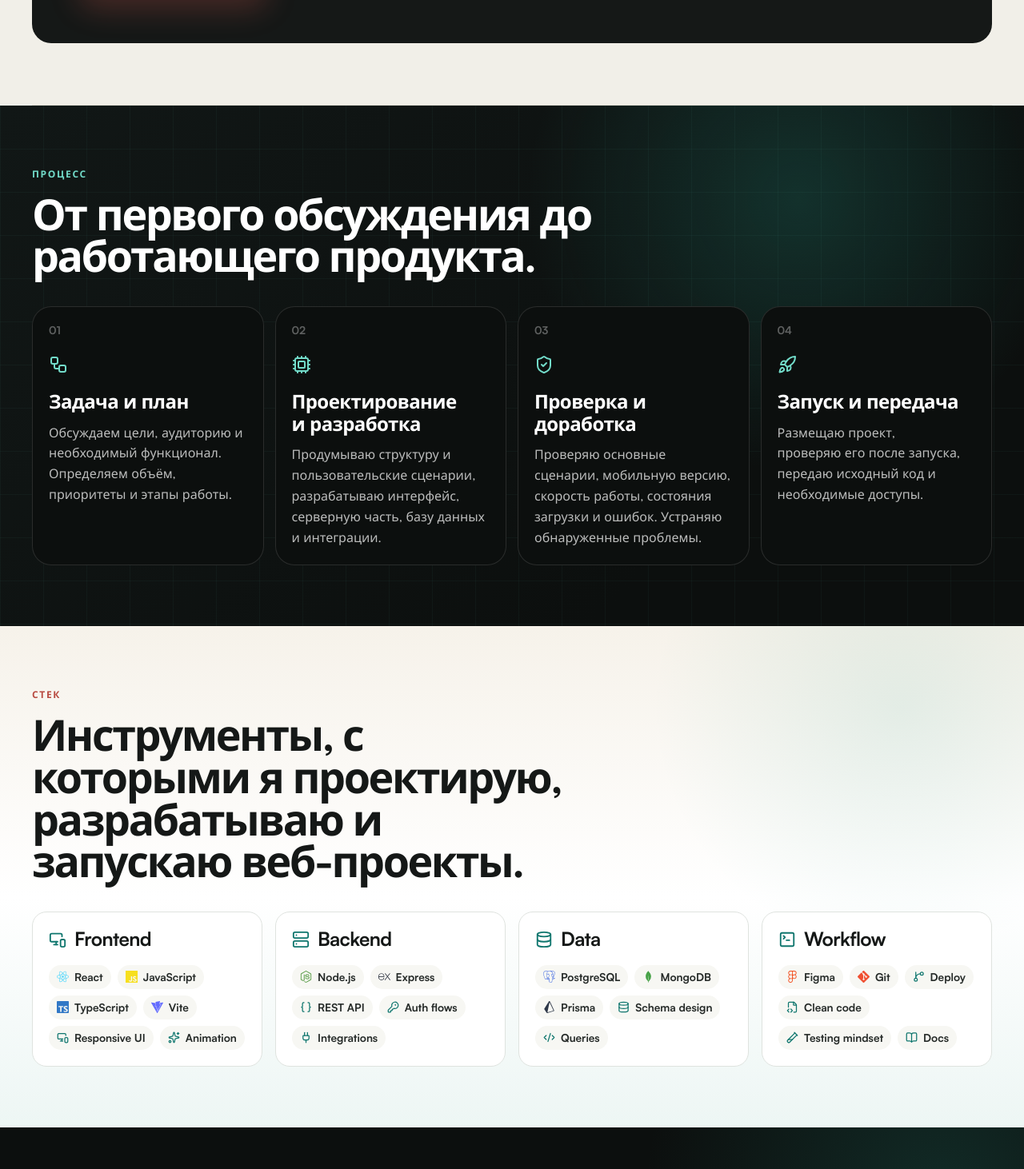
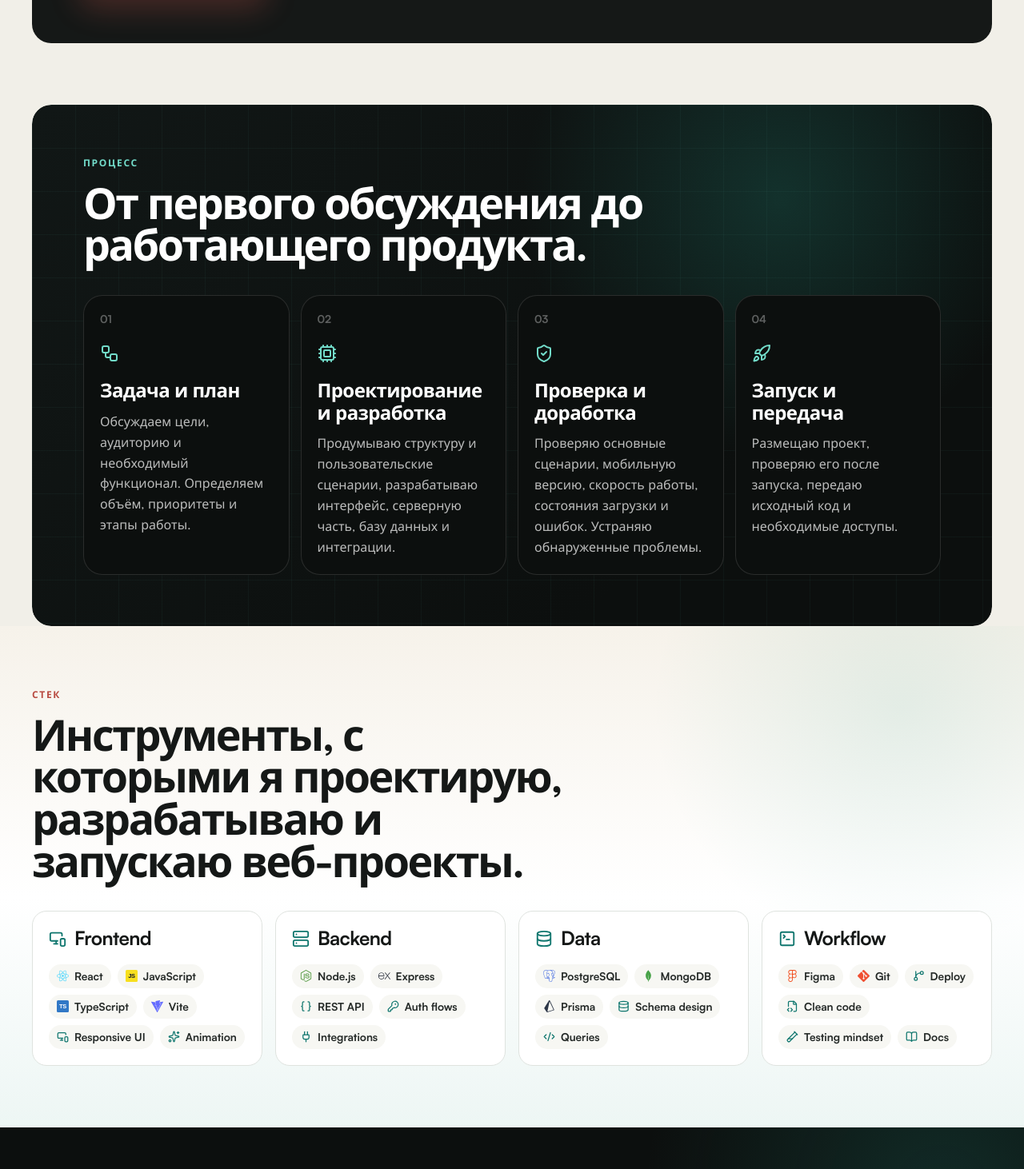
Before and after one commit to Aleks-man/portfolio, a React (Vite) app: page /services in a window 1280 px wide. Shown: the part 2148-3610 px from the top of the page at 80% size. Built offline with nearby package versions, Linux system fonts and the light colour scheme.

Commit message:
fix: improve JavaScript and TypeScript badge readability

```diff
--- a/src/components/StackSection.tsx
+++ b/src/components/StackSection.tsx
@@ -1,4 +1,4 @@
-import type { ComponentType, CSSProperties } from 'react'
+import type { AriaAttributes, ComponentType, CSSProperties } from 'react'
 import {
   BookOpen,
   Braces,
@@ -18,13 +18,11 @@ import {
   SiExpress,
   SiFigma,
   SiGit,
-  SiJavascript,
   SiMongodb,
   SiNodedotjs,
   SiPostgresql,
   SiPrisma,
   SiReact,
-  SiTypescript,
   SiVite,
 } from 'react-icons/si'
 import type { PortfolioContent, StackIconId } from '../content/portfolio'
@@ -34,12 +32,62 @@ type StackSectionProps = {
 }
 
 type StackItem = PortfolioContent['stack']['groups'][number]['items'][number]
-type StackItemIcon = ComponentType<{
+type StackItemIconProps = {
   size?: number
   className?: string
   style?: CSSProperties
-  'aria-hidden'?: boolean
-}>
+  'aria-hidden'?: AriaAttributes['aria-hidden']
+}
+type StackItemIcon = ComponentType<StackItemIconProps>
+
+type TechnologyBadgeIconProps = StackItemIconProps & {
+  label: string
+  textColor: string
+}
+
+function TechnologyBadgeIcon({
+  className,
+  label,
+  size = 15,
+  style,
+  textColor,
+  'aria-hidden': ariaHidden,
+}: TechnologyBadgeIconProps) {
+  return (
+    <svg
+      className={className}
+      width={size}
+      height={size}
+      viewBox="0 0 24 24"
+      style={style}
+      aria-hidden={ariaHidden}
+      focusable="false"
+    >
+      <rect width="24" height="24" rx="2.5" fill="currentColor" />
+      <text
+        x="12"
+        y="12.75"
+        fill={textColor}
+        fontFamily="Arial, sans-serif"
+        fontSize="12"
+        fontWeight="900"
+        letterSpacing="-0.65"
+        textAnchor="middle"
+        dominantBaseline="middle"
+      >
+        {label}
+      </text>
+    </svg>
+  )
+}
+
+function JavaScriptIcon(props: StackItemIconProps) {
+  return <TechnologyBadgeIcon {...props} label="JS" textColor="#111827" />
+}
+
+function TypeScriptIcon(props: StackItemIconProps) {
+  return <TechnologyBadgeIcon {...props} label="TS" textColor="#ffffff" />
+}
 
 const stackIcons = {
   frontend: MonitorSmartphone,
@@ -50,8 +98,8 @@ const stackIcons = {
 
 const stackItemIcons = {
   React: SiReact,
-  JavaScript: SiJavascript,
-  TypeScript: SiTypescript,
+  JavaScript: JavaScriptIcon,
+  TypeScript: TypeScriptIcon,
   Vite: SiVite,
   'Responsive UI': MonitorSmartphone,
   Animation: Sparkles,
--- a/src/styles/services-page.css
+++ b/src/styles/services-page.css
@@ -137,6 +137,17 @@
 
 .services-page .process {
   margin-top: 0;
+  padding: clamp(36px, 5vw, 64px);
+  overflow: hidden;
+  border-top: 0;
+  border-radius: var(--radius-lg);
+}
+
+.services-page .process::before {
+  left: 0;
+  width: 100%;
+  border-radius: inherit;
+  transform: none;
 }
 
 .service-start {
@@ -227,6 +238,10 @@
     gap: 38px;
   }
 
+  .services-page .process {
+    padding: 36px 22px;
+  }
+
   .services-page__intro {
     padding: 58px 0 56px;
   }
```
Also changed, not shown: 1 other file (tests, documents, lock files or other folders).
